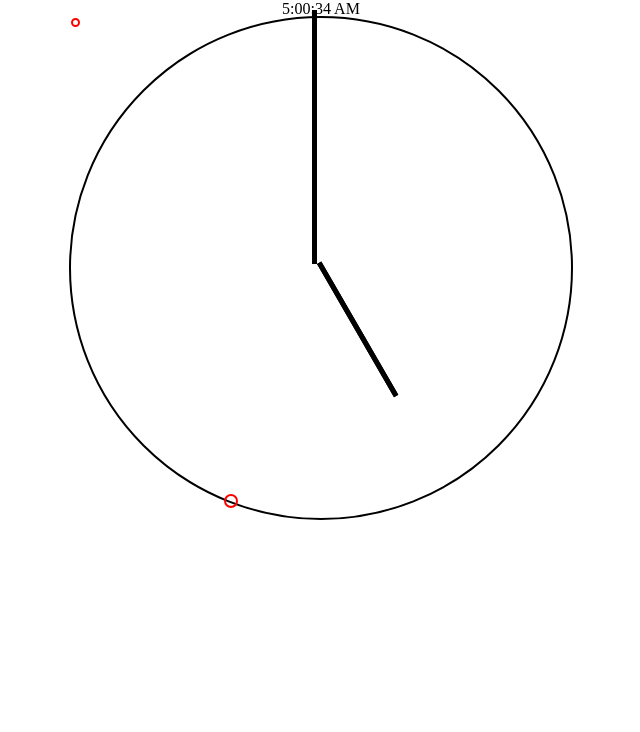
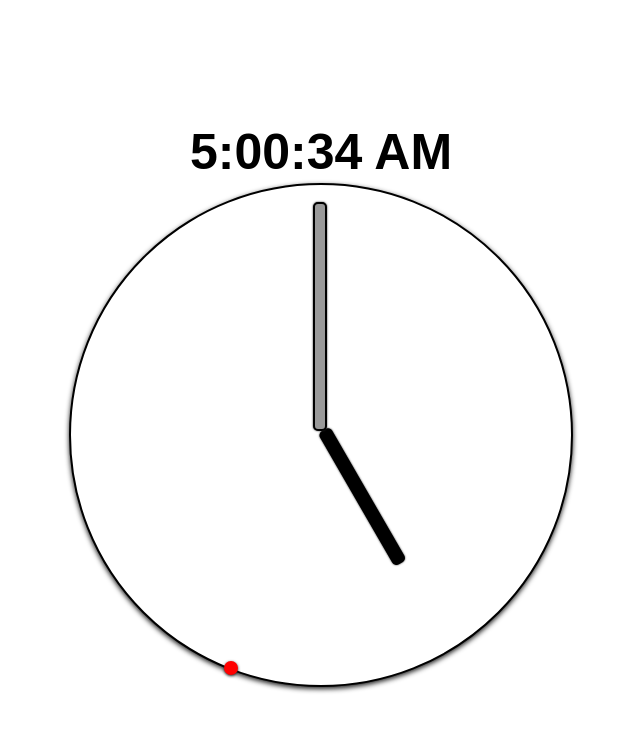
Before and after one commit to alexmj212/timezones, a plain HTML site: page index.html in a window 1280 px wide. Shown: the whole page, without its empty margins (319-959 px from the left). Drawn offline with Linux system fonts and the light colour scheme.

Commit message:
improving styles

```diff
--- a/index.html
+++ b/index.html
@@ -1,4 +1,4 @@
-<!DOCTYPE html>
+<html>
     <head>
         <script>
 
@@ -89,9 +89,6 @@
             }
 
             window.onload = function() {
-
-                document.getElementById('center').style.top = secondHand.center.x;
-                document.getElementById('center').style.left = secondHand.center.y;
                 setSeconds();
                 setMinutes();
                 setHours();
@@ -118,57 +115,69 @@
             #clock {
                 position: relative;
                 border: 2px solid black;
+                background-color: white;
                 width: 500px;
                 height: 500px;
                 border-radius: 50%;
+                box-shadow: 0px 2px 5px #222;
             }
 
             #time {
                 position: relative;
                 height: 1em;
+                padding: 10px;
+                font-weight: bold;
+                font-family: Arial, Helvetica, sans-serif;
+                font-size: 50px;
             }
 
             #hour-hand-container {
                 position: absolute;
                 height: 30%;
-                width: 1px;
+                width: 10px;
                 top: calc(50% - 4px);
                 left: calc(50% - 4px);
-                transform-origin: top left;
+                transform-origin: top center;
                 transition: all 0.3s ease;
             }
 
             #hour-hand {
                 border: 2px solid black;
                 background-color: black;
+                border-radius: 5px;
                 height: 100%;
                 width: 100%;
+                box-shadow: 0px 0px 2px #222;
             }
 
             #minute-hand-container {
                 position: absolute;
-                height: 50%;
-                width: 1px;
+                height: 45%;
+                width: 10px;
                 top: calc(50% - 4px);
                 left: calc(50% - 4px);
-                transform-origin: top left;
+                transform-origin: top center;
                 transition: all 0.3s ease;
             }
 
             #minute-hand {
                 border: 2px solid black;
-                background-color: black;
+                background-color: #999;
+                border-radius: 5px;
                 height: 100%;
                 width: 100%;
+                box-shadow: 0px 0px 2px #222;
             }
 
             #second-hand {
                 position: absolute;
                 border: 2px solid red;
+                background-color: red;
                 border-radius: 50%;
                 width: 10px;
                 height: 10px;
                 transition: all 0.3s ease;
+                box-shadow: 0px 1px 3px #222;
             }
 
             #center {
@@ -198,7 +207,6 @@
                     </div>
                 </div>
                 <div id="second-hand"></div>
-                <div id="center"></div>
             </div>
         </div>
     </body>
```
